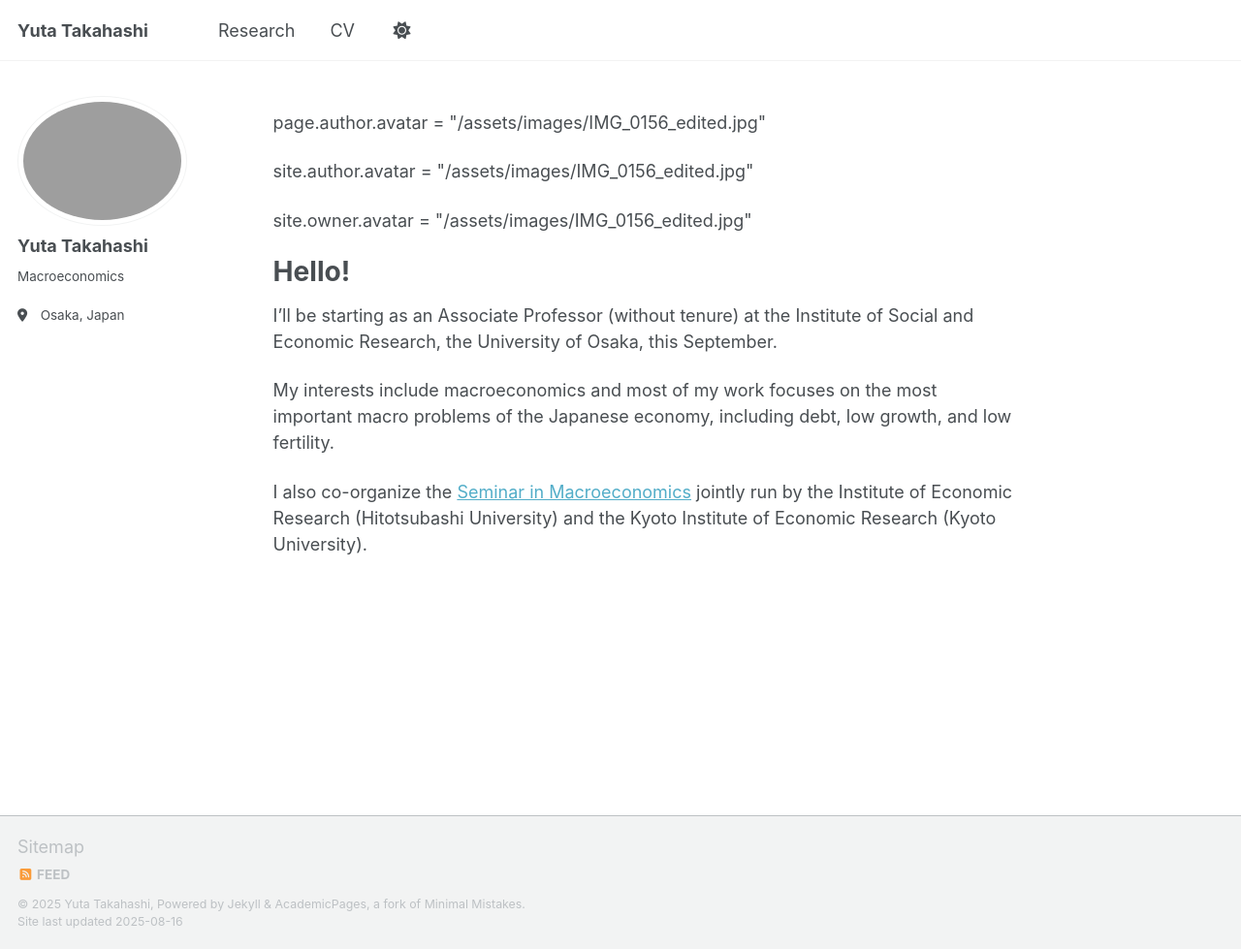
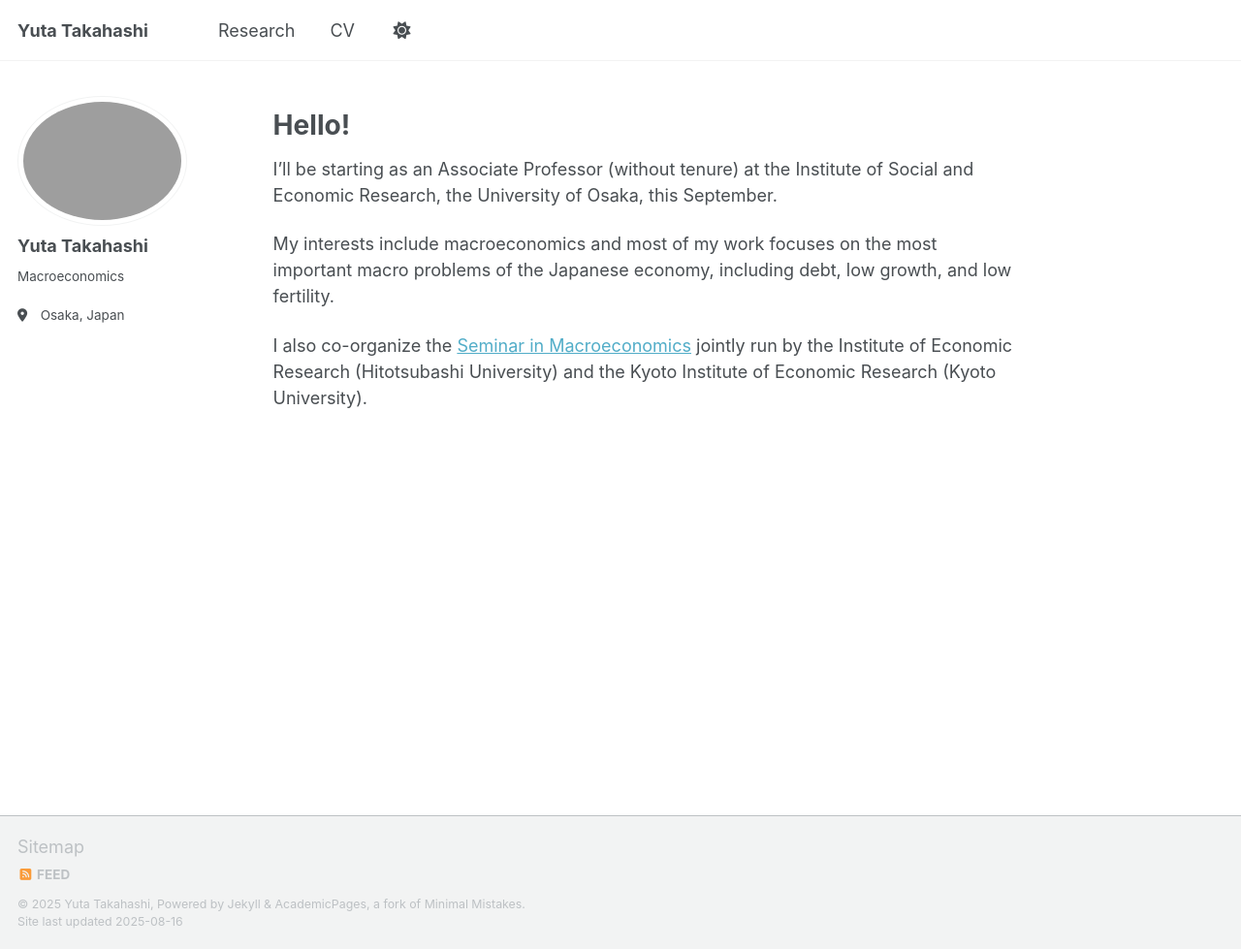
Before and after one commit to yuta-takahashi-1211/yuta-takahashi-1211.github.io, a Jekyll site: the page built from index.md, in a window 1280 px wide and 979 px high. Shown: the whole window at 97% size. Built offline with Jekyll 4.4.1, drawn with Linux system fonts in a browser that asks for light colours; a script that is not in the unit is left out.

Commit message:
Update index.md

```diff
--- a/index.md
+++ b/index.md
@@ -9,10 +9,6 @@ author:
   location: "Osaka, Japan"
 ---
 
-<p>page.author.avatar = {{ page.author.avatar | inspect }}</p>
-<p>site.author.avatar = {{ site.author.avatar | inspect }}</p>
-<p>site.owner.avatar = {{ site.owner.avatar | inspect }}</p>
-
 # Hello!
 
 I’ll be starting as an Associate Professor (without tenure) at the Institute of Social and Economic Research, the University of Osaka, this September.
```
